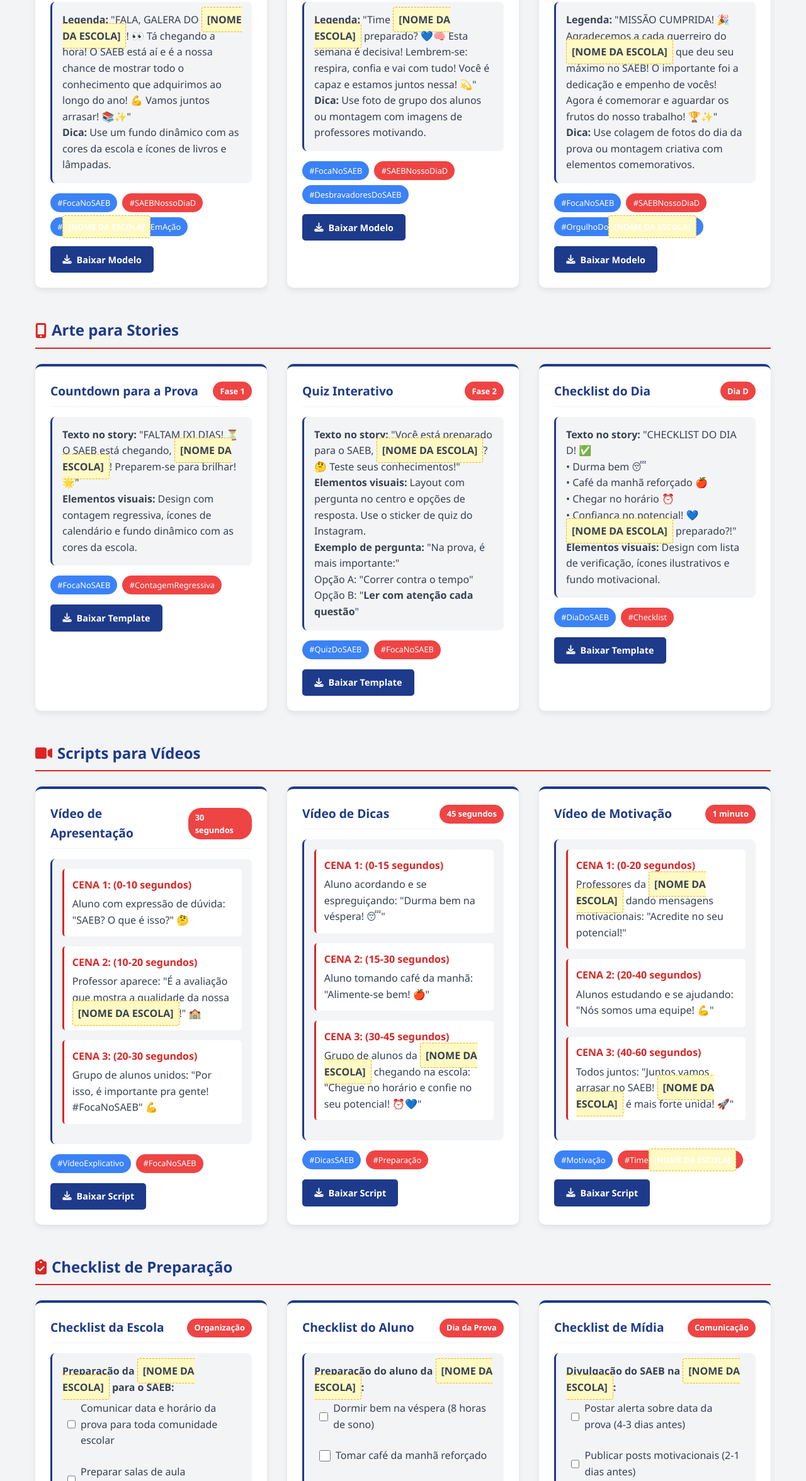
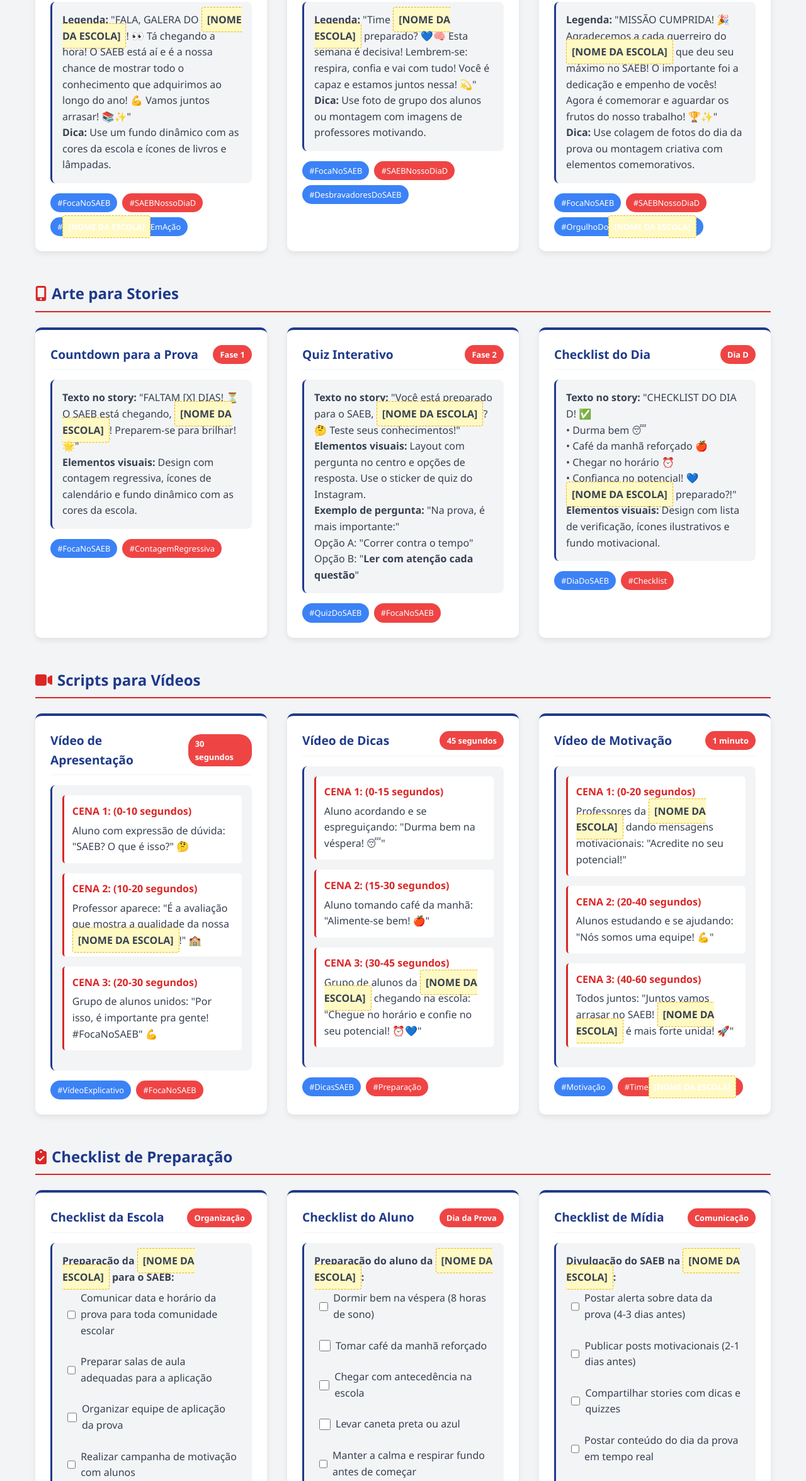
Before and after one commit to PNE-DE-CAI/Midia-Kit-SAEB-2025, a plain HTML site: page index1.html in a window 1280 px wide. Shown: the part 448-2800 px from the top of the page at 63% size. Drawn offline with Linux system fonts and the light colour scheme.

Commit message:
Update index1.html

```diff
--- a/index1.html
+++ b/index1.html
@@ -252,7 +252,8 @@
 <body>
     <header>
         <div class="logo-container">
-                      <img src="https://i.ibb.co/N2nz2dFP/Imagem22525.jpg" alt="Logo URE Caieiras" class="logo">
+
+            <img src="https://i.ibb.co/N2nz2dFP/Imagem22525.jpg" alt="Logo URE Caieiras" class="logo">
             <div class="school-name">URE-CAIEIRAS</div>
         </div>
         <h1>Modelos para Mídia Kit SAEB</h1>
@@ -280,7 +281,7 @@
                         <div class="hashtag vermelho">#SAEBNossoDiaD</div>
                         <div class="hashtag">#<span class="school-name-input">[NOME DA ESCOLA]</span>EmAção</div>
                     </div>
-                    <a href="#" class="btn-download"><i class="fas fa-download"></i> Baixar Modelo</a>
+
                 </div>
 
                 <!-- Modelo 2 -->
@@ -298,7 +299,7 @@
                         <div class="hashtag vermelho">#SAEBNossoDiaD</div>
                         <div class="hashtag">#DesbravadoresDoSAEB</div>
                     </div>
-                    <a href="#" class="btn-download"><i class="fas fa-download"></i> Baixar Modelo</a>
+
                 </div>
 
                 <!-- Modelo 3 -->
@@ -316,7 +317,7 @@
                         <div class="hashtag vermelho">#SAEBNossoDiaD</div>
                         <div class="hashtag">#OrgulhoDo<span class="school-name-input">[NOME DA ESCOLA]</span></div>
                     </div>
-                    <a href="#" class="btn-download"><i class="fas fa-download"></i> Baixar Modelo</a>
+
                 </div>
             </div>
         </section>
@@ -340,7 +341,7 @@
                         <div class="hashtag">#FocaNoSAEB</div>
                         <div class="hashtag vermelho">#ContagemRegressiva</div>
                     </div>
-                    <a href="#" class="btn-download"><i class="fas fa-download"></i> Baixar Template</a>
+
                 </div>
 
                 <!-- Modelo 2 -->
@@ -358,7 +359,7 @@
                         <div class="hashtag">#QuizDoSAEB</div>
                         <div class="hashtag vermelho">#FocaNoSAEB</div>
                     </div>
-                    <a href="#" class="btn-download"><i class="fas fa-download"></i> Baixar Template</a>
+
                 </div>
 
                 <!-- Modelo 3 -->
@@ -375,7 +376,7 @@
                         <div class="hashtag">#DiaDoSAEB</div>
                         <div class="hashtag vermelho">#Checklist</div>
                     </div>
-                    <a href="#" class="btn-download"><i class="fas fa-download"></i> Baixar Template</a>
+
                 </div>
             </div>
         </section>
@@ -409,7 +410,7 @@
                         <div class="hashtag">#VídeoExplicativo</div>
                         <div class="hashtag vermelho">#FocaNoSAEB</div>
                     </div>
-                    <a href="#" class="btn-download"><i class="fas fa-download"></i> Baixar Script</a>
+
                 </div>
 
                 <!-- Modelo 2 -->
@@ -436,7 +437,7 @@
                         <div class="hashtag">#DicasSAEB</div>
                         <div class="hashtag vermelho">#Preparação</div>
                     </div>
-                    <a href="#" class="btn-download"><i class="fas fa-download"></i> Baixar Script</a>
+
                 </div>
 
                 <!-- Modelo 3 -->
@@ -463,7 +464,7 @@
                         <div class="hashtag">#Motivação</div>
                         <div class="hashtag vermelho">#Time<span class="school-name-input">[NOME DA ESCOLA]</span></div>
                     </div>
-                    <a href="#" class="btn-download"><i class="fas fa-download"></i> Baixar Script</a>
+
                 </div>
             </div>
         </section>
@@ -502,7 +503,7 @@
                             <label for="item5">Revisar conteúdos essenciais em sala de aula</label>
                         </div>
                     </div>
-                    <a href="#" class="btn-download"><i class="fas fa-download"></i> Baixar Checklist</a>
+
                 </div>
 
                 <!-- Modelo 2 -->
@@ -534,7 +535,7 @@
                             <label for="item10">Manter a calma e respirar fundo antes de começar</label>
                         </div>
                     </div>
-                    <a href="#" class="btn-download"><i class="fas fa-download"></i> Baixar Checklist</a>
+
                 </div>
 
                 <!-- Modelo 3 -->
@@ -566,7 +567,7 @@
                             <label for="item15">Publicar agradecimento pós-prova</label>
                         </div>
                     </div>
-                    <a href="#" class="btn-download"><i class="fas fa-download"></i> Baixar Checklist</a>
+
                 </div>
             </div>
         </section>
```
